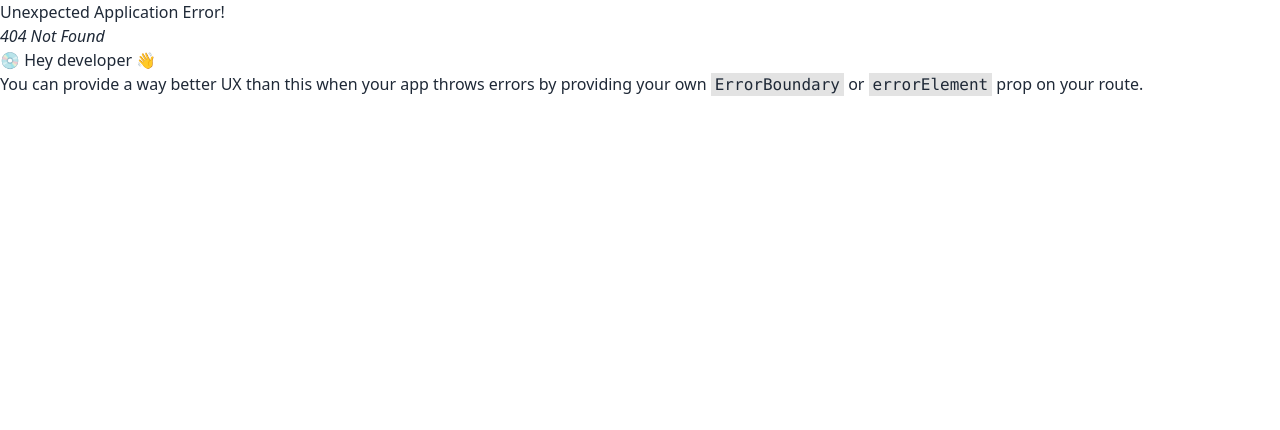
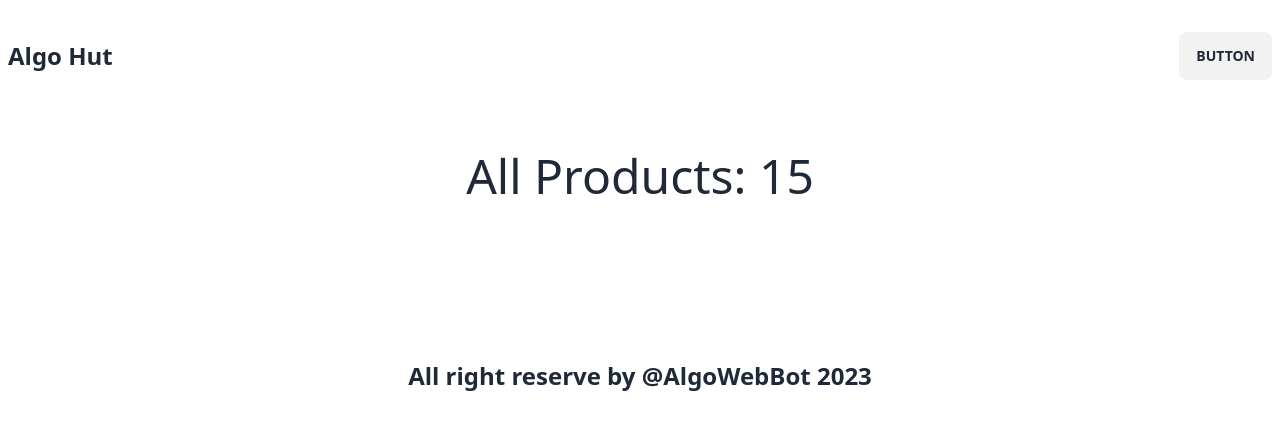
Before and after one commit to Shimul-Zahan/ecommerce-site-using-react-router, a React (Vite) app: page /all in a window 1280 px wide. Before the commit this address had no page. Shown: the top 430 px of the page. Built offline with nearby package versions, Linux system fonts and the light colour scheme.

Commit message:
route set for navbar

```diff
--- /dev/null
+++ b/src/Components/AllProduct/AllProduct.jsx
@@ -0,0 +1,15 @@
+import React from 'react'
+import { useLoaderData } from 'react-router-dom'
+
+const AllProduct = () => {
+
+    const allProduct = useLoaderData();
+
+  return (
+      <div className='pt-10'>
+          <h1 className='text-center text-5xl'>All Products: {allProduct.length}</h1>
+      </div>
+  )
+}
+
+export default AllProduct
--- /dev/null
+++ b/src/Components/AllProduct/Book/Book.jsx
@@ -0,0 +1,15 @@
+import React from 'react'
+import { useLoaderData } from 'react-router-dom';
+
+const Book = () => {
+
+    const book = useLoaderData();
+
+    return (
+        <div className='pt-10'>
+            <h1 className='text-center text-5xl'>Book: {book.length}</h1>
+        </div>
+    )
+}
+
+export default Book
--- /dev/null
+++ b/src/Components/AllProduct/Sunglass/Sunglass.jsx
@@ -0,0 +1,15 @@
+import React from 'react'
+import { useLoaderData } from 'react-router-dom';
+
+const Sunglass = () => {
+
+    const sunglass = useLoaderData();
+
+    return (
+        <div className='pt-10'>
+            <h1 className='text-center text-5xl'>Sunglass: {sunglass.length}</h1>
+        </div>
+    )
+}
+
+export default Sunglass
--- /dev/null
+++ b/src/Components/AllProduct/Watches/Watches.jsx
@@ -0,0 +1,15 @@
+import React from 'react'
+import { useLoaderData } from 'react-router-dom';
+
+const Watches = () => {
+
+    const watches = useLoaderData();
+
+    return (
+        <div className='pt-10'>
+            <h1 className='text-center text-5xl'>Watches: {watches.length}</h1>
+        </div>
+    )
+}
+
+export default Watches
--- /dev/null
+++ b/src/Components/Footer/Footer.jsx
@@ -0,0 +1,11 @@
+import React from 'react'
+
+const Footer = () => {
+  return (
+      <div className='text-center mt-40'>
+          <h1 className='text-2xl font-bold'>All right reserve by @AlgoWebBot 2023</h1>
+    </div>
+  )
+}
+
+export default Footer
--- a/src/Components/Header/Header.jsx
+++ b/src/Components/Header/Header.jsx
@@ -3,16 +3,17 @@ import { Link } from 'react-router-dom'
 
 const Header = () => {
   return (
-      <div className="navbar bg-base-100">
+      <div className="navbar bg-base-100 py-8">
           <div className="navbar-start">
-              <a className="btn btn-ghost normal-case text-xl">daisyUI</a>
+              <a className="text-2xl font-bold">Algo Hut</a>
           </div>
           <div className="navbar-center hidden lg:flex">
               <ul className="menu menu-horizontal px-1 text-xl text-white">
                   <Link className='mx-10' to="/">Home</Link>
-                  <Link className='mx-10' to="/about">About</Link>
-                  <Link className='mx-10' to="/contact">Contact Us</Link>
-                  <Link className='mx-10' to="/more">More</Link>
+                  <Link className='mx-10' to="/all">All Products</Link>
+                  <Link className='mx-10' to="/book">Book</Link>
+                  <Link className='mx-10' to="/sunglass">Sunglass</Link>
+                  <Link className='mx-10' to="/watches">Watches</Link>
               </ul>
           </div>
           <div className="navbar-end">
--- a/src/Components/Home/Home.jsx
+++ b/src/Components/Home/Home.jsx
@@ -1,14 +1,20 @@
 import React from 'react'
 import Header from '../Header/Header'
 import Wathces from '../Watches/Wathces'
-import { Outlet } from 'react-router-dom'
+import { Outlet, useLoaderData } from 'react-router-dom'
+import Footer from '../Footer/Footer'
 
 const Home = () => {
+
+  const allData = useLoaderData();
+
   return (
     <div className='container mx-auto'>
-      <Header />
+      <div >
+        <Header />
         <Outlet />
-      <Wathces />
+        <Footer />
+      </div>
     </div>
   )
 }
--- a/src/main.jsx
+++ b/src/main.jsx
@@ -7,6 +7,10 @@ import {
   RouterProvider,
 } from "react-router-dom";
 import Home from './Components/Home/Home.jsx';
+import AllProduct from './Components/AllProduct/AllProduct.jsx';
+import Book from './Components/AllProduct/Book/Book.jsx';
+import Sunglass from './Components/AllProduct/Sunglass/Sunglass.jsx';
+import Watches from './Components/AllProduct/Watches/Watches.jsx';
 
 const router = createBrowserRouter([
   {
@@ -14,16 +18,24 @@ const router = createBrowserRouter([
     element: <Home />,
     children: [
       {
-        path: '/about',
-        element: <h1>About Page</h1>
+        path: '/all',
+        loader: () => fetch('/public/Products/allProduct.json'),
+        element: <AllProduct />
       },
       {
-        path: '/contact',
-        element: <h1>Contact Page</h1>
+        path: '/book',
+        loader: () => fetch('/public/Products/book.json'),
+        element: <Book />
       },
       {
-        path: '/more',
-        element: <h1>More Page</h1>
+        path: '/sunglass',
+        loader: () => fetch('/public/Products/sunglass.json'),
+        element: <Sunglass />
+      },
+      {
+        path: '/watches',
+        loader: () => fetch('/public/Products/watches.json'),
+        element: <Watches />
       }
     ]
   }
```
